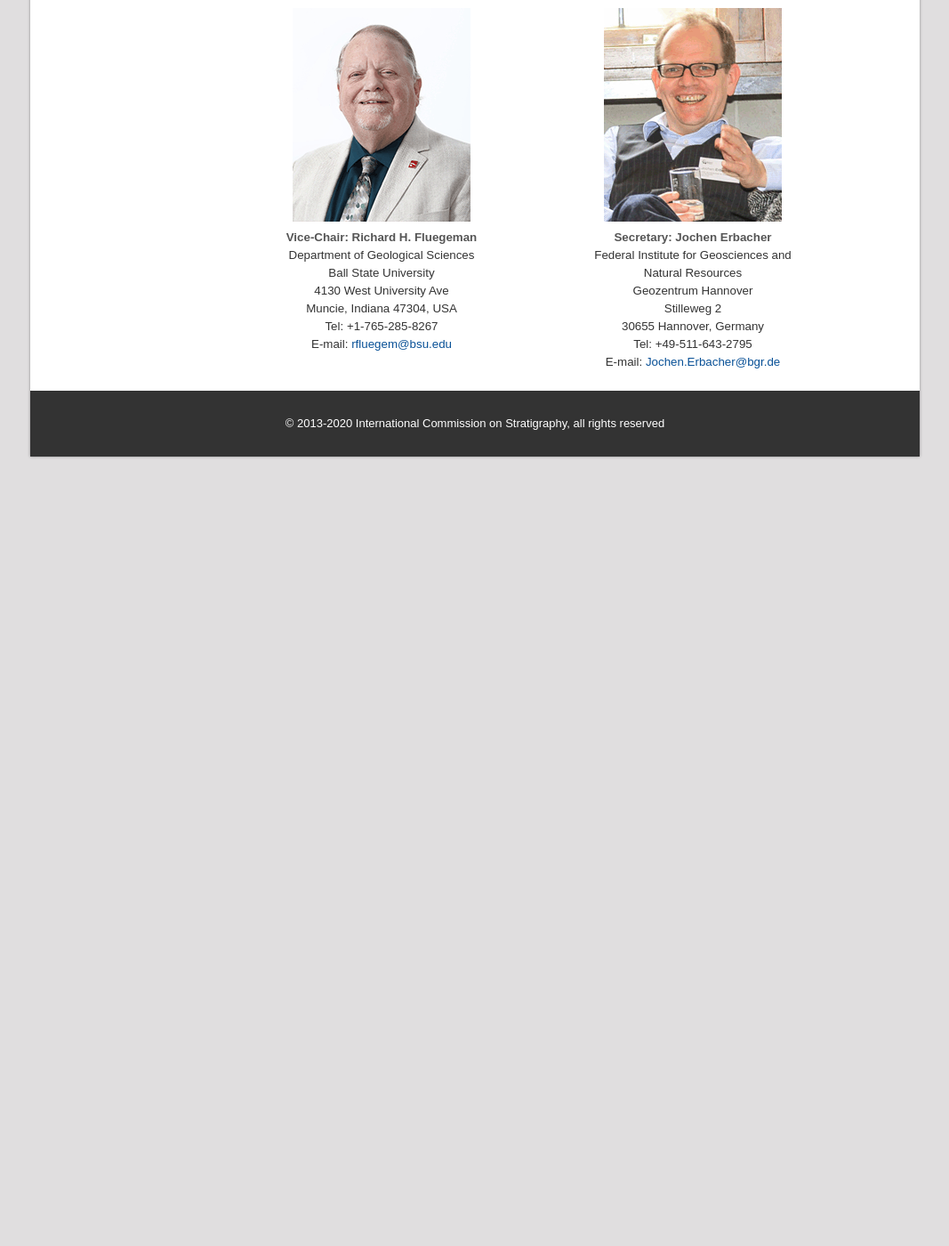
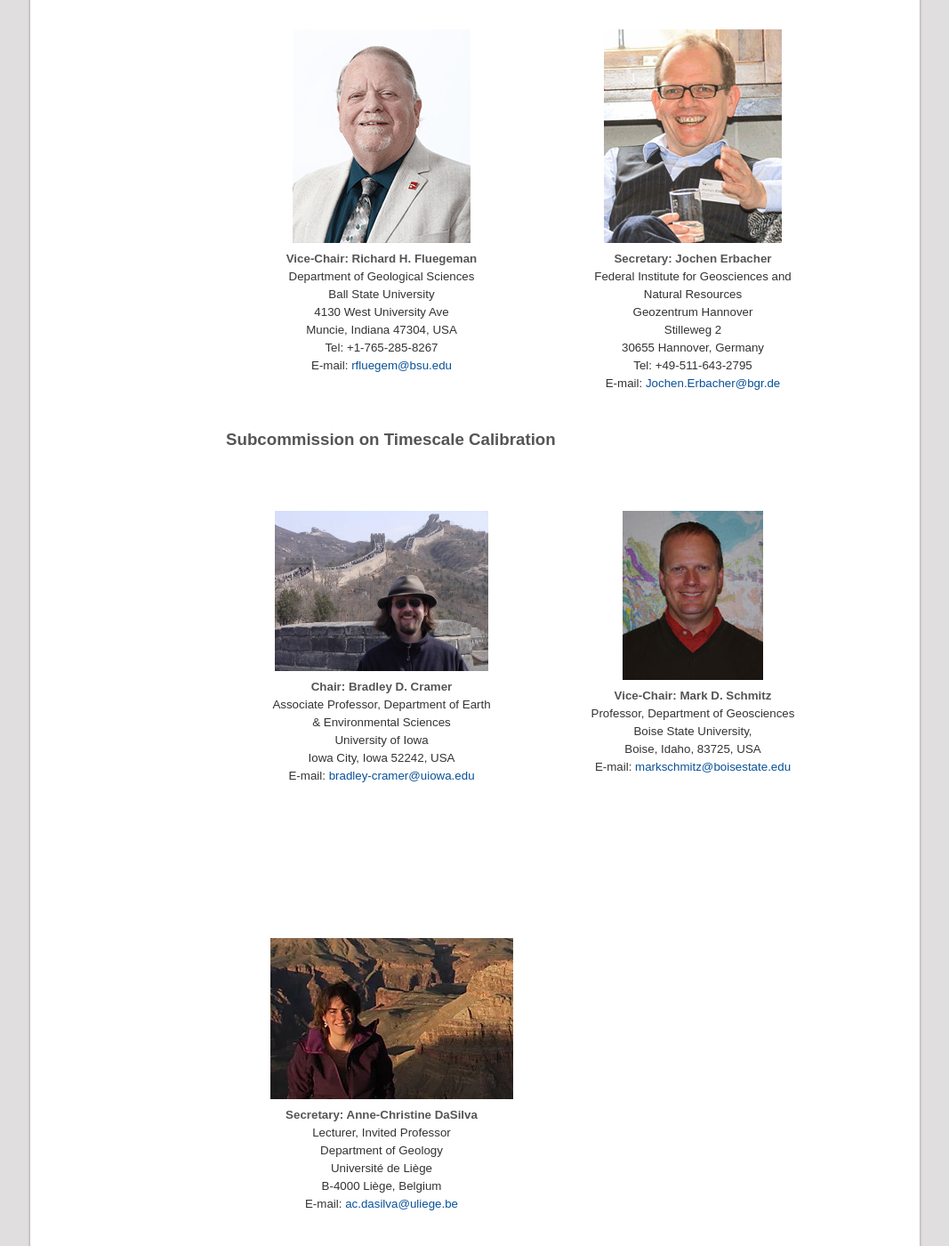
Before and after one commit to i-c-stratigraphy/i-c-stratigraphy.github.io, a Jekyll site: the page built from pages/subcommissions.md, in a window 1280 px wide and 1400 px high, scrolled down 17912 px. Shown: the whole window at 89% size, without its empty margins (106-1173 px from the left). Built offline with Jekyll 4.4.1, drawn with Linux system fonts in a browser that asks for light colours; before the commit the page ends 18425 px from its top, so only the background shows below that; some of the changed text lies outside the part shown.

Commit message:
added subcommission timescale

```diff
--- a/pages/subcommissions.md
+++ b/pages/subcommissions.md
@@ -23,6 +23,7 @@ The sixteen subcommissions of ICS are listed as follows.
 14. [Neogene Stratigraphy](#neogene)
 15. [Quaternary Stratigraphy](#quaternary)
 16. [Stratigraphic Classification](#classification)
+17. [Timescale Calibration](#timescale)
 
 ### Subcommission on Precambrian Stratigraphy
 [Homepage](http://precambrian.stratigraphy.org/)
@@ -760,3 +761,41 @@ The sixteen subcommissions of ICS are listed as follows.
         E-mail: <a href="mailto:Jochen.Erbacher@bgr.de">Jochen.Erbacher@bgr.de</a>
     </p>
 </div>
+
+<div style="clear:both;"></div>
+
+### <a id="timescale"></a>Subcommission on Timescale Calibration
+
+<div class="person">
+    <img src="/images/person-cramer.jpg" alt="" />
+    <h4>Chair: Bradley D. Cramer</h4>
+    <p>
+        Associate Professor, Department of Earth &amp; Environmental Sciences <br />
+        University of Iowa<br />
+        Iowa City, Iowa 52242, USA<br />
+        E-mail: <a href="mailto:bradley-cramer@uiowa.edu">bradley-cramer@uiowa.edu</a>
+    </p>
+</div>
+
+<div class="person">
+    <img src="/images/person-schmitz.jpg" alt="" />
+    <h4>Vice-Chair: Mark D. Schmitz</h4>
+    <p>
+        Professor, Department of Geosciences<br />
+        Boise State University,<br />
+        Boise, Idaho, 83725, USA<br />
+        E-mail: <a href="mailto:markschmitz@boisestate.edu">markschmitz@boisestate.edu</a>
+    </p>
+</div>
+
+<div class="person">
+    <img src="/images/person-dasilva.jpg" alt="" />
+    <h4>Secretary: Anne-Christine DaSilva</h4>
+    <p>
+        Lecturer, Invited Professor<br />
+        Department of Geology<br />
+        Université de Liège<br />
+        B-4000 Liège, Belgium<br />
+        E-mail: <a href="mailto:ac.dasilva@uliege.be">ac.dasilva@uliege.be</a>
+    </p>
+</div>
```
Also changed, not shown: images/person-cramer.jpg (added), images/person-dasilva.jpg (added), images/person-schmitz.jpg (added).
